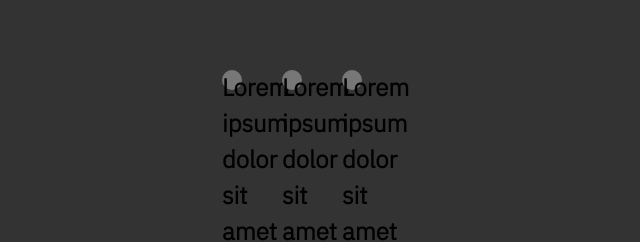
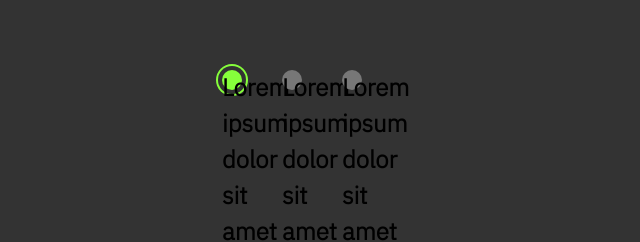
Before and after one commit to khashayaryaghma/practice, a plain HTML site: page Projects/section 2/Pure-CSS-Tooltip_Html-CSS-Hover-Effects/index.html in a window 1280 px wide. In both pictures the pointer is over the item 580 px from the left and 400 px from the top of the page. Shown: the part 320-562 px from the top of the page, 348-988 px from the left. Drawn offline with Linux system fonts and the light colour scheme.

Commit message:
Update index.css

```diff
--- a/Projects/section 2/Pure-CSS-Tooltip_Html-CSS-Hover-Effects/index.css
+++ b/Projects/section 2/Pure-CSS-Tooltip_Html-CSS-Hover-Effects/index.css
@@ -26,3 +26,7 @@
     transition: 0.5s;
     cursor: pointer;
 }
+ul li:hover{
+    background-color: #86ff3b;
+    box-shadow: 0 0 0 4px #333, 0 0 0 6px #86ff3b;
+}
```
